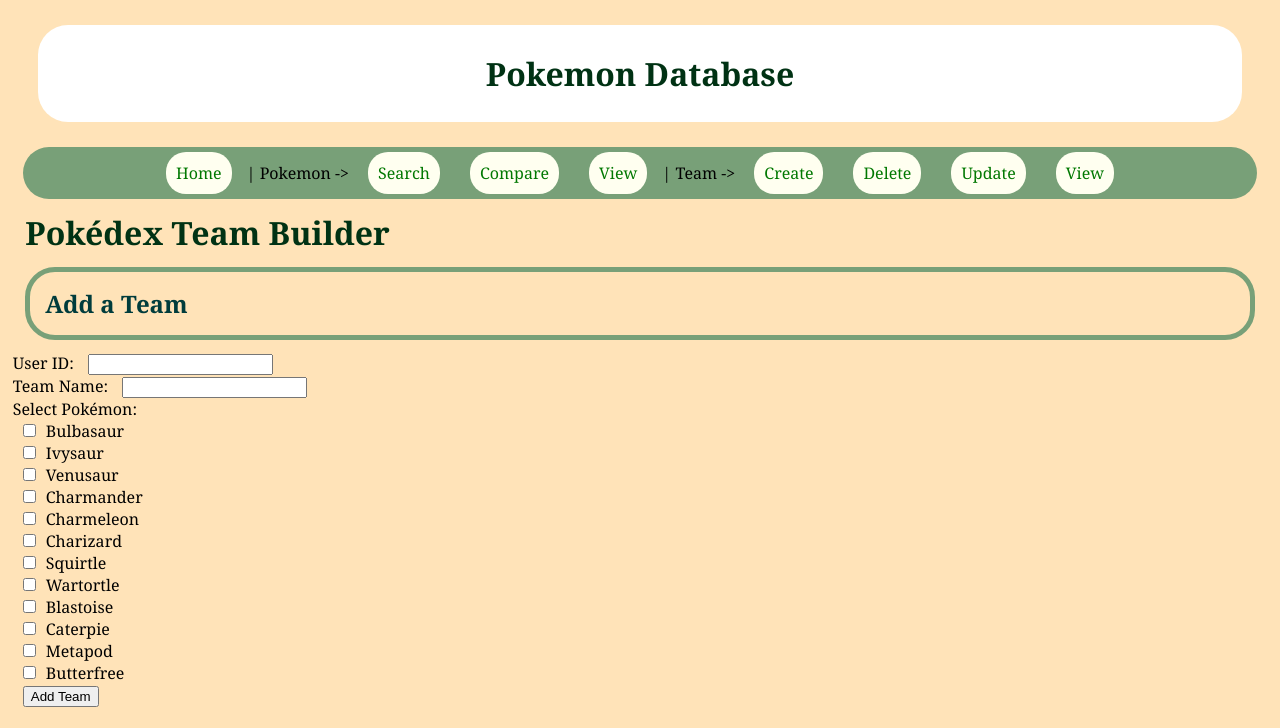
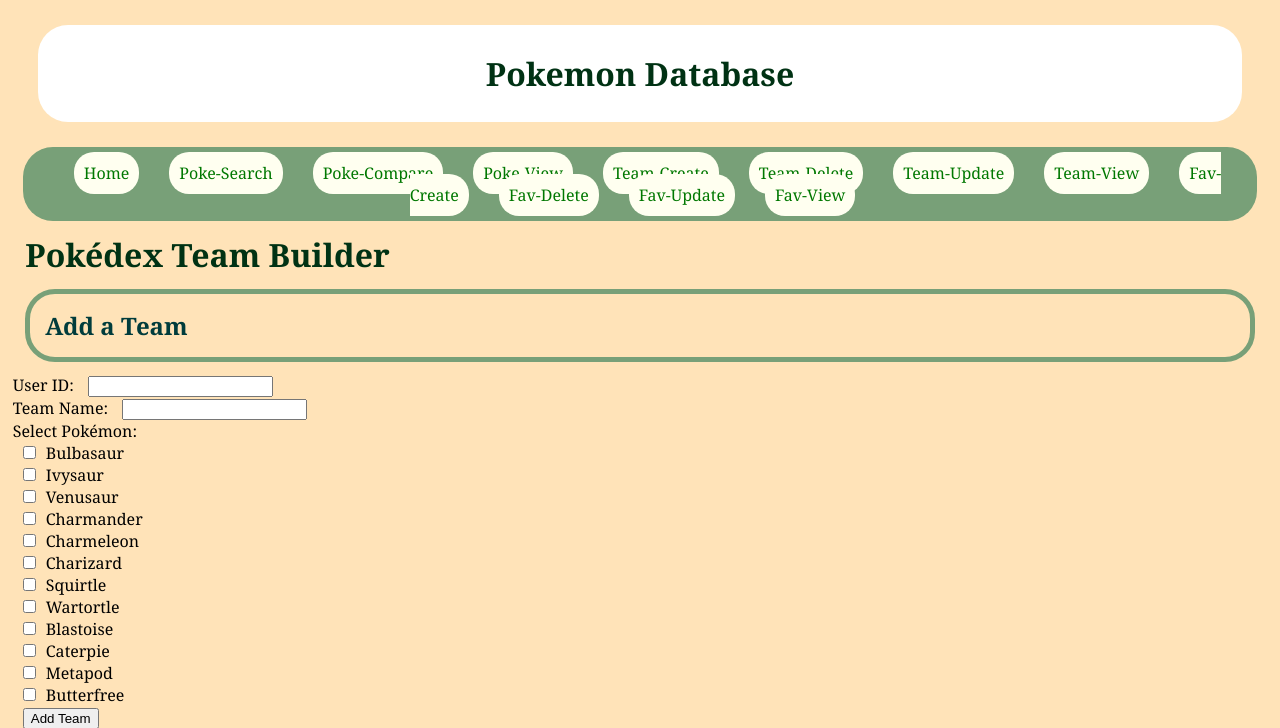
Before and after one commit to elysemc1/db_final_proj, a PHP site: page /createTeam.php in a window 1280 px wide. Shown: the top 728 px of the page. Run offline with PHP 8.4, Linux system fonts and the light colour scheme; data comes from the database, SQL or seed files in the repository; data that the repository does not hold is empty.

Commit message:
i somehow broke stuff

```diff
--- a/pokeHeader.php
+++ b/pokeHeader.php
@@ -19,16 +19,19 @@
 
 	echo '<a href="index.php">Home</a>';
 
-	echo '| Pokemon -> ';
-	echo '<a href="searchPokemon.php">Search</a>';
-	echo '<a href="comparePokemon.php">Compare</a>';
-	echo '<a href="viewPokemon.php">View</a>';
+	echo '<a href="searchPokemon.php">Poke-Search</a>';
+	echo '<a href="comparePokemon.php">Poke-Compare</a>';
+	echo '<a href="viewPokemon.php">Poke-View</a>';
 
-	echo '| Team -> ';
-	echo '<a href="createTeam.php">Create</a>';
-	echo '<a href="deleteTeam.php">Delete</a>';
-	echo '<a href="updateTeam.php">Update</a>';
-	echo '<a href="viewTeam.php">View</a>';
+	echo '<a href="createTeam.php">Team-Create</a>';
+	echo '<a href="deleteTeam.php">Team-Delete</a>';
+	echo '<a href="updateTeam.php">Team-Update</a>';
+	echo '<a href="viewTeam.php">Team-View</a>';
+
+	echo '<a href="createFav.php">Fav-Create</a>';
+	echo '<a href="deleteFav.php">Fav-Delete</a>';
+	echo '<a href="updateFav.php">Fav-Update</a>';
+	echo '<a href="viewFav.php">Fav-View</a>';
 
 	echo '</nav>';
 
```
